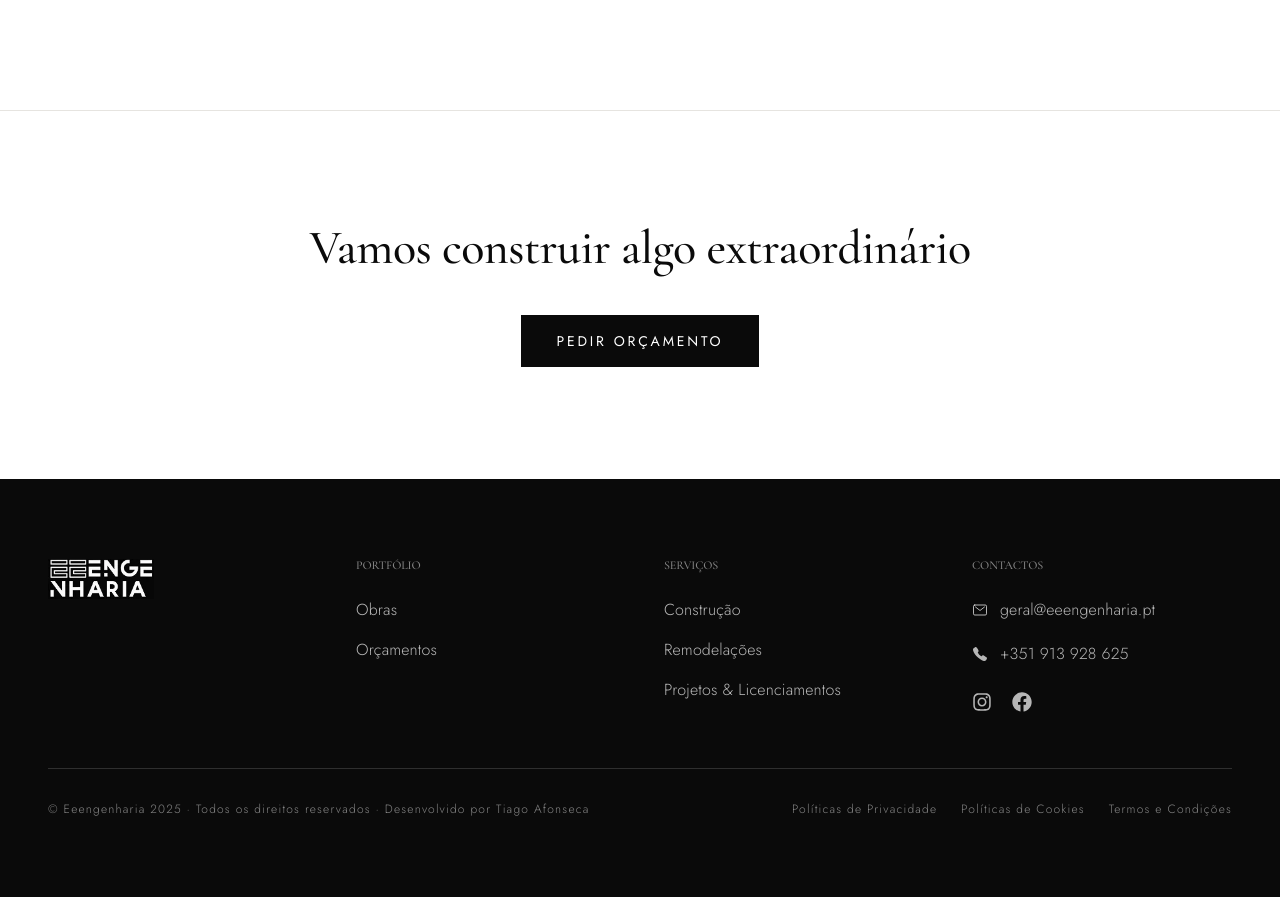
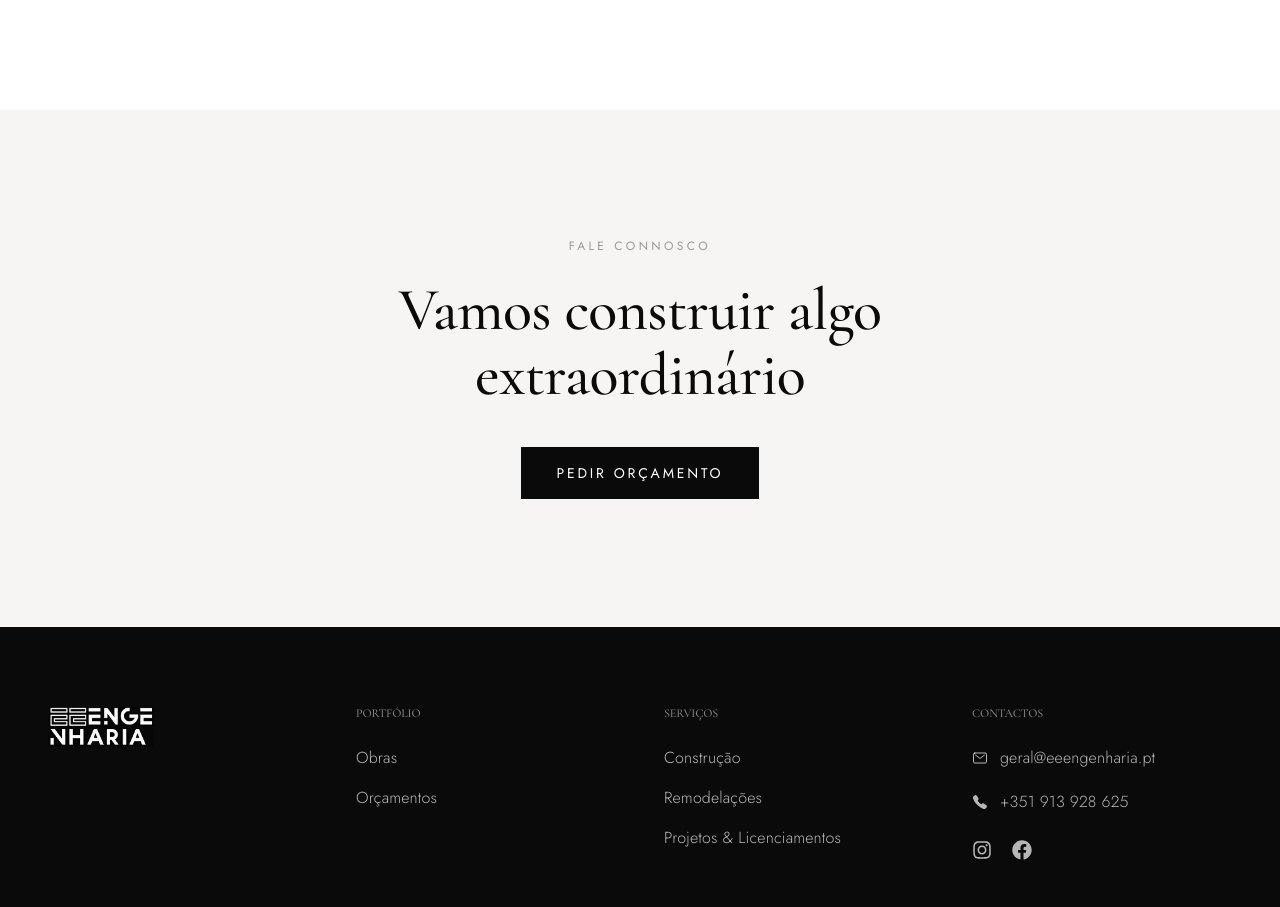
Before and after one commit to tiagoafonseca/Eeengenharia-Website, a React (Vite) app in the folder frontend/: page /servicos in a window 1280 px wide. Shown: the part 2364-3271 px from the top of the page. Built offline with nearby package versions, Linux system fonts and the light colour scheme; no server answers.

Commit message:
feat: add modal for budget requests and enhance CTA sections in Portfollium and Services pages

```diff
--- a/frontend/src/pages/Portfollium.jsx
+++ b/frontend/src/pages/Portfollium.jsx
@@ -2,12 +2,14 @@ import { useState, useMemo } from "react";
 import { useTranslation } from "react-i18next";
 import Reveal from "../components/ui/Reveal.jsx";
 import Lightbox from "../components/sections/Lightbox.jsx";
+import Modal from "../components/sections/Modal.jsx";
 import { PROJECTS, PROJECT_CATEGORIES, CATEGORY_LABELS } from "../data/projects.js";
 
 const Portfollium = () => {
     const { t } = useTranslation();
     const [activeCategory, setActiveCategory] = useState("all");
     const [lightboxIndex, setLightboxIndex] = useState(null);
+    const [showModal, setShowModal] = useState(false);
 
     const filtered = useMemo(() => {
         const list =
@@ -81,6 +83,19 @@ const Portfollium = () => {
                 )}
             </section>
 
+            {/* CTA */}
+            <section className="bg-surface">
+                <div className="max-w-4xl mx-auto px-6 md:px-12 py-24 md:py-32 text-center">
+                    <Reveal>
+                        <p className="eyebrow mb-6">{t("ebContact")}</p>
+                        <h2 className="text-4xl md:text-5xl lg:text-6xl mb-10">{t("ctaTitle")}</h2>
+                        <button onClick={() => setShowModal(true)} className="btn-primary">
+                            {t("requestBudget")}
+                        </button>
+                    </Reveal>
+                </div>
+            </section>
+
             {lightboxIndex !== null && (
                 <Lightbox
                     items={filtered}
@@ -89,6 +104,7 @@ const Portfollium = () => {
                     onNavigate={setLightboxIndex}
                 />
             )}
+            <Modal isVisible={showModal} onClose={() => setShowModal(false)} />
         </main>
     );
 };
--- a/frontend/src/pages/Services.jsx
+++ b/frontend/src/pages/Services.jsx
@@ -2,11 +2,13 @@ import { useState } from "react";
 import { Link } from "react-router-dom";
 import { useTranslation } from "react-i18next";
 import Reveal from "../components/ui/Reveal.jsx";
+import Modal from "../components/sections/Modal.jsx";
 import { SERVICE_SECTIONS } from "../data/services.js";
 
 const Services = () => {
     const { t } = useTranslation();
     const [active, setActive] = useState(SERVICE_SECTIONS[0].id);
+    const [showModal, setShowModal] = useState(false);
 
     return (
         <main>
@@ -69,14 +71,19 @@ const Services = () => {
             })}
 
             {/* CTA final */}
-            <section className="border-t border-line">
-                <div className="max-w-4xl mx-auto px-6 md:px-12 py-20 md:py-28 text-center">
+            <section className="bg-surface">
+                <div className="max-w-4xl mx-auto px-6 md:px-12 py-24 md:py-32 text-center">
                     <Reveal>
-                        <h2 className="text-3xl md:text-4xl lg:text-5xl mb-10">{t("ctaTitle")}</h2>
-                        <Link to="/contactos" className="btn-primary">{t("requestBudget")}</Link>
+                        <p className="eyebrow mb-6">{t("ebContact")}</p>
+                        <h2 className="text-4xl md:text-5xl lg:text-6xl mb-10">{t("ctaTitle")}</h2>
+                        <button onClick={() => setShowModal(true)} className="btn-primary">
+                            {t("requestBudget")}
+                        </button>
                     </Reveal>
                 </div>
             </section>
+
+            <Modal isVisible={showModal} onClose={() => setShowModal(false)} />
         </main>
     );
 };
```
